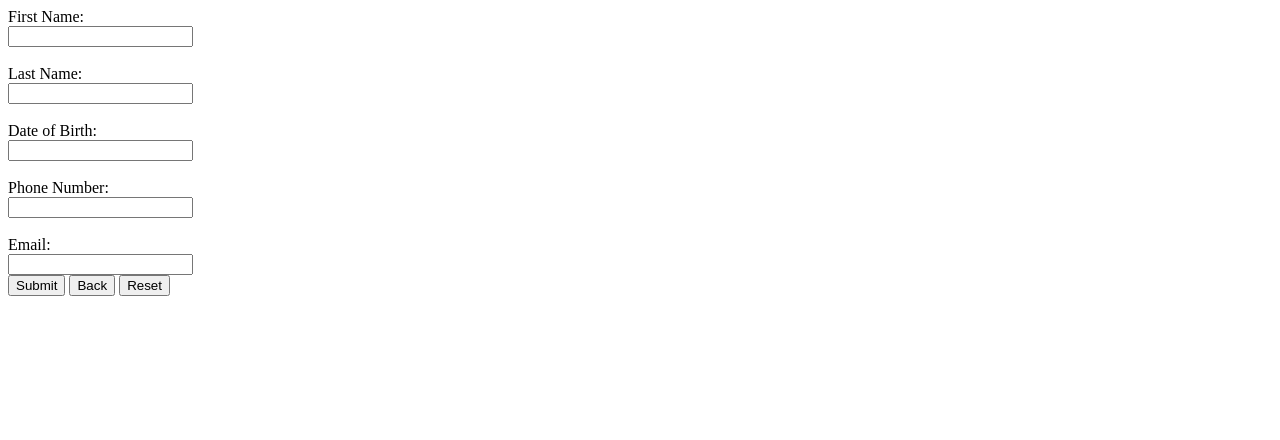
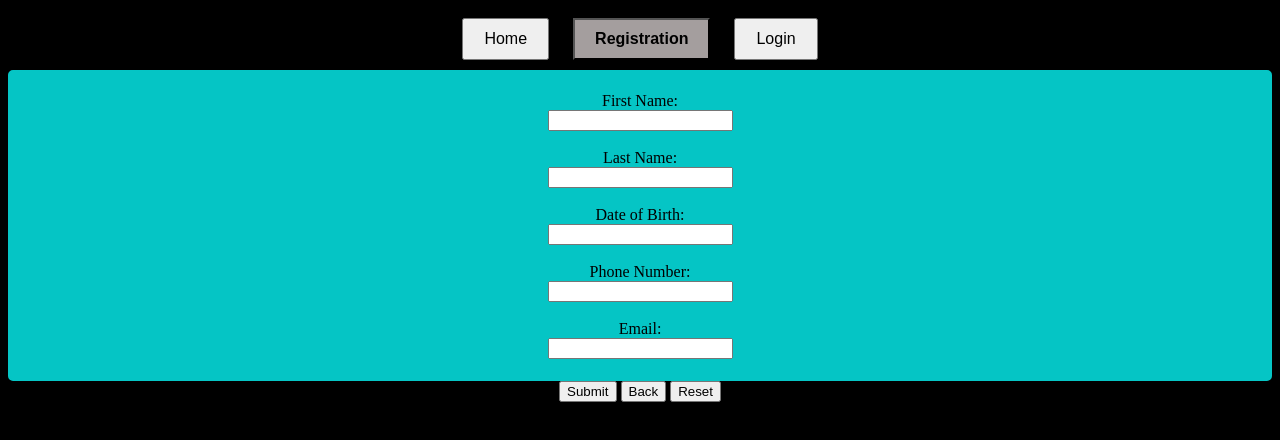
Before and after one commit to MaristArias/cmpt221shahadeh, a plain HTML site: page Project/Client/public/views/registration.html in a window 1280 px wide. Drawn offline with Linux system fonts and the light colour scheme.

Commit message:
regconcept

```diff
--- a/Project/Client/public/css/registration.css
+++ b/Project/Client/public/css/registration.css
@@ -0,0 +1,29 @@
+* .navContainer {
+  text-align: center;
+}
+body {
+  background-color: black;
+}
+.navMenu {
+  display: inline-block;
+  margin: 10px;
+  padding: 10px 20px;
+  font-size: 16px;
+}
+
+#regButton {
+  font-weight: bold;
+  background-color: rgb(164, 158, 158);
+}
+
+#myForm {
+  text-align: center;
+  border: 2px solid rgb(5, 197, 197);
+  border-radius: 5px;
+  background-color: rgb(5, 197, 197);
+  padding: 20px;
+}
+
+.subresback {
+  text-align: center;
+}
--- a/Project/Client/public/views/registration.html
+++ b/Project/Client/public/views/registration.html
@@ -1,35 +1,45 @@
 <!DOCTYPE html>
 <html lang="en">
   <head>
-    <meta charset="UTF-8">
-    <meta name="viewport" content="width=device-width, initial-scale=1.0">
-    <title>Document</title>
+    <meta charset="UTF-8" />
+    <meta name="viewport" content="width=device-width, initial-scale=1.0" />
+    <title>Registration</title>
+    <link rel="stylesheet" href="../css/registration.css" />
   </head>
   <body>
+    <div class="navContainer">
+      <button class="navMenu">Home</button>
+      <button class="navMenu" id="regButton">Registration</button>
+      <button class="navMenu">Login</button>
+    </div>
 
-<form  id="myForm">
-    <label for="FirstName">First Name: </label><br>
-    <input type="text" id="firstName" name= "First Name" required> <br><br>
+    <form id="myForm">
+      <label for="FirstName">First Name: </label><br />
+      <input type="text" id="firstName" name="First Name" required />
+      <br /><br />
 
-    <label for="LastName">Last Name: </label><br>
-    <input type="text" name="Last Name" id="lastName" required> <br><br>
+      <label for="LastName">Last Name: </label><br />
+      <input type="text" name="Last Name" id="lastName" required /> <br /><br />
 
-    <label for="DOB">Date of Birth: </label><br>
-    <input type="text" name="Date of Birth" id="DOB" required> <br><br>
+      <label for="DOB">Date of Birth: </label><br />
+      <input type="text" name="Date of Birth" id="DOB" required /> <br /><br />
 
-    <label for="PhoneNum">Phone Number: </label><br>
-    <input type="text" name="Phone Number" id="phoneNum" required> <br><br>
+      <label for="PhoneNum">Phone Number: </label><br />
+      <input type="text" name="Phone Number" id="phoneNum" required />
+      <br /><br />
 
-    <label for="Email">Email: </label><br>
-    <input type="text" name="Email" id="email">
-
-
+      <label for="Email">Email: </label><br />
+      <input type="text" name="Email" id="email" />
     </form>
+    <div class="subresback">
       <button type="submit" form="myForm" value="Submit">Submit</button>
-    <button type="back" form="myForm" value="Back">Back</button> <!-- This needs a javascript function called goback that uses the window.history method, -->
+      <button type="back" form="myForm" value="Back">Back</button>
+      <!-- This needs a javascript function called goback that uses the window.history method, -->
       <!--
     something like window.history.back(); will do it.
 -->
       <button type="reset" form="myForm" value="Reset">Reset</button>
+    </div>
   </body>
+  <script src="registration.js"></script>
 </html>
```
Also changed, not shown: 3 other files. Lines whose indentation alone changed are shown as unchanged.
